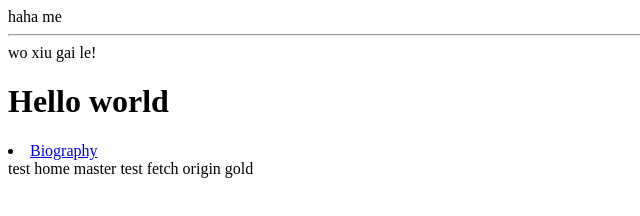
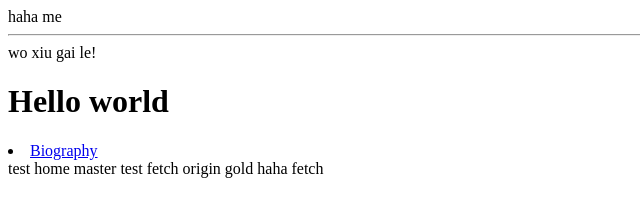
Before and after one commit to xssfeng/Mini-core, a plain HTML site: page index.html in a window 1280 px wide. Shown: the full height of the page, 0-640 px from the left. Drawn offline with Linux system fonts and the light colour scheme.

Commit message:
Update index.html

```diff
--- a/index.html
+++ b/index.html
@@ -13,5 +13,6 @@
 	<test>test home</test>
 	<fetch>master</fetch>
 	<fetch>test fetch origin gold</fetch>
+	<fetch>haha fetch</fetch>
 </body>
 </html>
```
